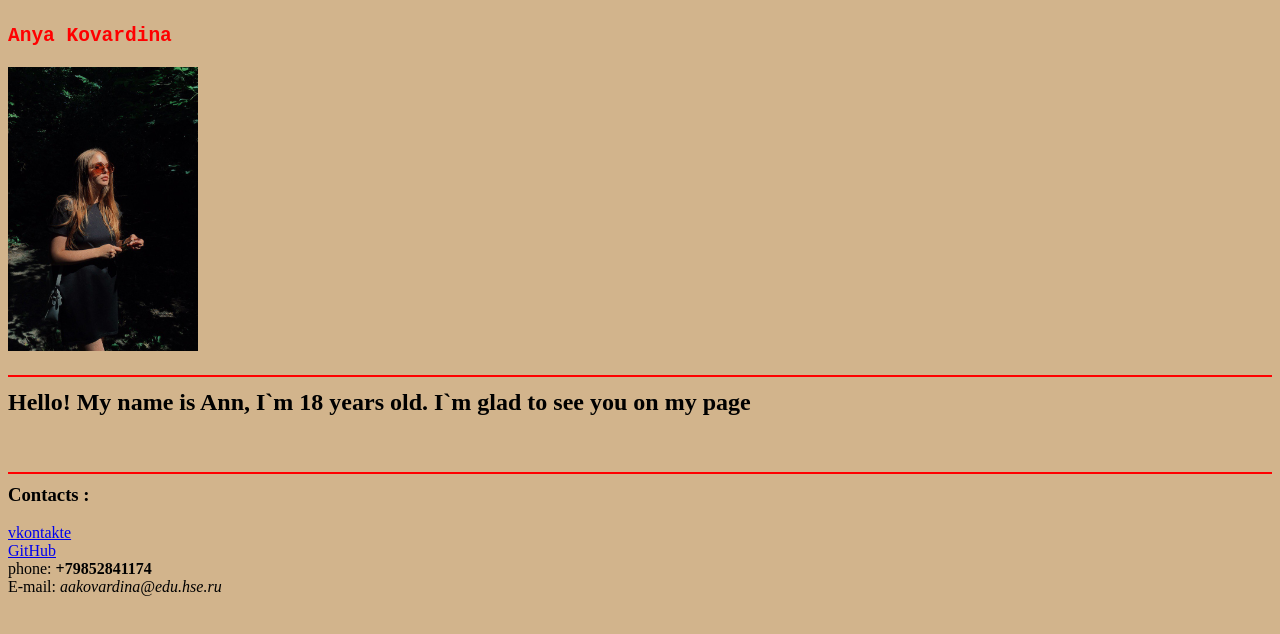
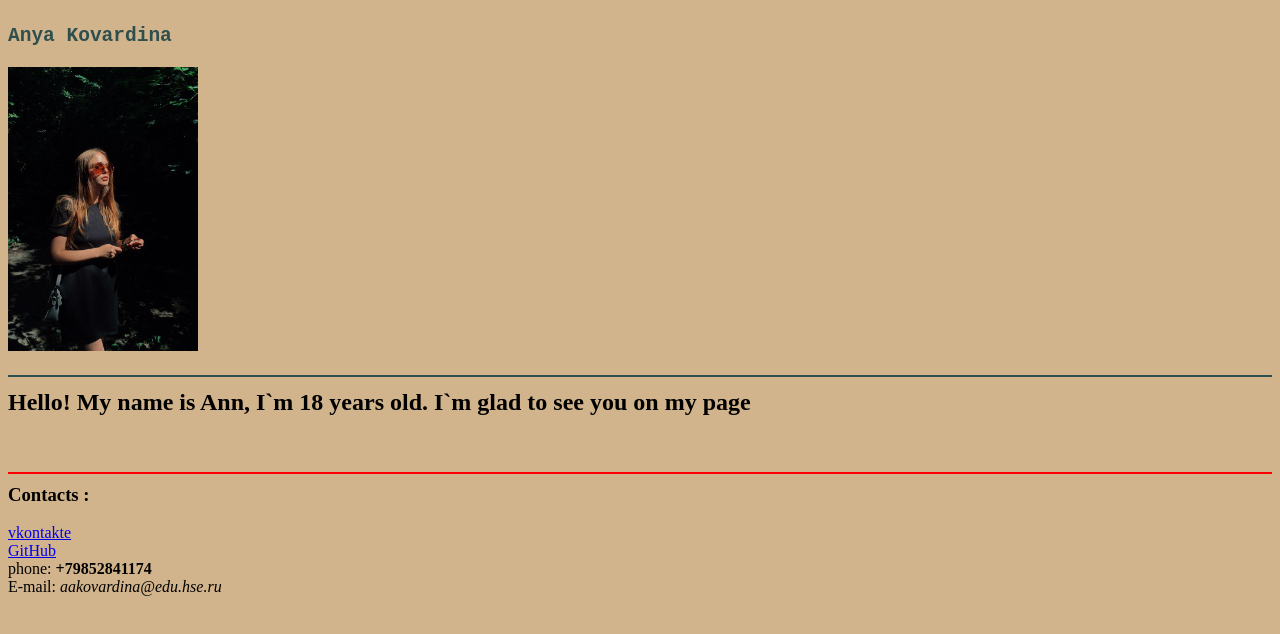
Before and after one commit to anidravok/anidravok.github.io, a plain HTML site: page index.html in a window 1280 px wide. Drawn offline with Linux system fonts and the light colour scheme.

Commit message:
Update index.html

```diff
--- a/index.html
+++ b/index.html
@@ -6,9 +6,9 @@
       <title>  my personal page </title>
     </head>
     <body>
-       <left><h2> <tt> <font color="red"> Anya Kovardina </font> </tt> </h1></left>
+       <left><h2> <tt> <font color="darkslategray"> Anya Kovardina </font> </tt> </h1></left>
       <left><img alt=" it`s me " width="15%" src="me.jpg"></left>
-      <left><h2> <hr color="red"> Hello! My name is Ann, I`m 18 years old. I`m glad to see you on my page </hr> </h2>
+      <left><h2> <hr color="darkslategray"> Hello! My name is Ann, I`m 18 years old. I`m glad to see you on my page </hr> </h2>
       <br/>
         <h3>  <hr color="red"> Contacts :  </hr> </h3>
        <a href= https://vk.com/anidravok />vkontakte</a>
```
